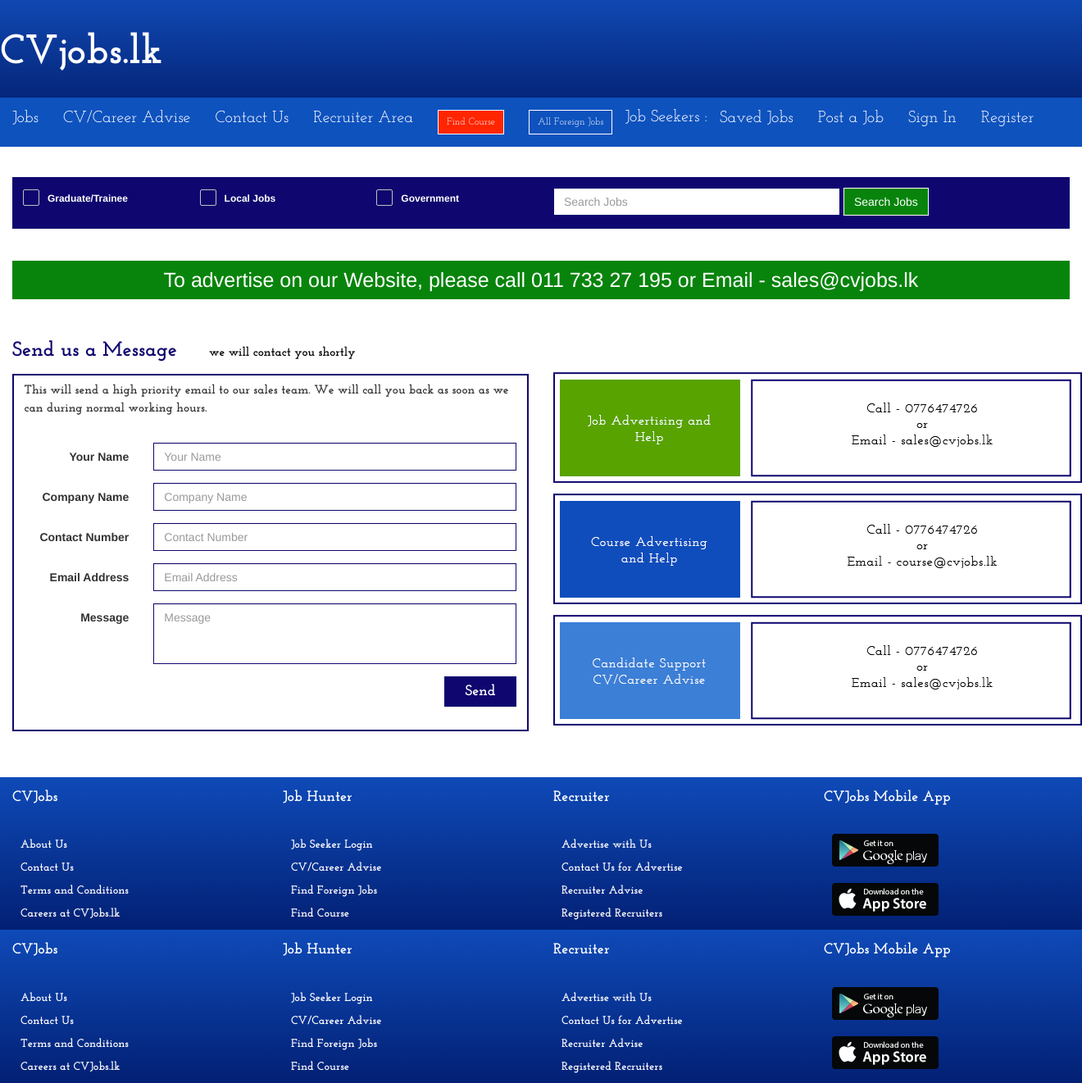
After one commit to Derrain-93/cvjobs, a CodeIgniter app: page /CVJobs/index.php/jobscontroller/loadContactUs in a window 1320 px wide. The commit adds this page. Shown: the whole page at 82% size. Run offline with CodeIgniter, Linux system fonts and the light colour scheme; some libraries are stand-ins or nearby versions.

Commit message:
Redirected to home Page. Contact us/Login pages has been pointed from the button

```diff
--- a/application/controllers/JobsController.php
+++ b/application/controllers/JobsController.php
@@ -52,4 +52,23 @@
     }
 
 
+   public function loadHome()
+   {
+
+       $user['username']="unRegUser";
+       $this->session->set_userdata('email', $user['username']);
+       $this->load->helper(array('form', 'url'));
+       $this->load->view('Header');
+       $this->load->view('index');
+       $this->load->view('Footer');
+   }
+
+   public function loadContactUs()
+   {
+       $this->load->helper(array('form', 'url'));
+       $this->load->view('Header');
+       $this->load->view('ContactUs');
+       $this->load->view('Footer');
+   }
+
 }
--- a/application/controllers/Welcome.php
+++ b/application/controllers/Welcome.php
@@ -10,7 +10,7 @@
             );
         $this->load->helper(array('form', 'url'));
         $this->load->view('Header');
-        $this->load->view('Login',$data);
+        $this->load->view('index',$data);
         $this->load->view('Footer');
     }
 
--- /dev/null
+++ b/application/views/ContactUs.php
@@ -0,0 +1,358 @@
+
+<!DOCTYPE html>
+<html lang="en">
+
+<head>
+    <meta charset="utf-8">
+    <meta http-equiv="X-UA-Compatible" content="IE=edge">
+    <meta name="viewport" content="width=device-width, initial-scale=1">
+    <meta name="description" content="">
+    <meta name="author" content="">
+
+    <title>CVJobs - Contact Us</title>
+
+    <!-- Bootstrap Core CSS -->
+    <link href="css/bootstrap.min.css" rel="stylesheet">
+
+	<!-- OwlCarousel2 CSS -->
+    <link href="css/owl.carousel.css" rel="stylesheet">
+
+    <!-- Custom CSS -->
+	<link href="css/checkbox.css" rel="stylesheet">
+    <link href="css/main.css" rel="stylesheet">
+
+    <!-- HTML5 Shim and Respond.js IE8 support of HTML5 elements and media queries -->
+    <!-- WARNING: Respond.js doesn't work if you view the page via file:// -->
+    <!--[if lt IE 9]>
+        <script src="https://oss.maxcdn.com/libs/html5shiv/3.7.0/html5shiv.js"></script>
+        <script src="https://oss.maxcdn.com/libs/respond.js/1.4.2/respond.min.js"></script>
+    <![endif]-->
+</head>
+
+<body>
+	<div class="wrapper">
+		<!-- Page Content -->
+		<div class="container-fluid">
+			<div class="content">
+				<div class="row-fluid">
+					<div class="col-lg-12">
+						<div class="contact-search-bg">
+							<div class="contact-search-wrapper">
+								<form class="form-inline">
+									<div class="row">
+										<div class="col-lg-2">
+											<label class="control controlCheckbox">
+												<input type="checkbox" />Graduate/Trainee
+												<div class="controlIndicator"></div>
+											</label>
+										</div>
+										<div class="col-lg-2">
+											<label class="control controlCheckbox">
+												<input type="checkbox" />Local Jobs
+												<div class="controlIndicator"></div>
+											</label>
+										</div>
+										<div class="col-lg-2">
+											<label class="control controlCheckbox">
+												<input type="checkbox" />Government
+												<div class="controlIndicator"></div>
+											</label>
+										</div>
+										<div class="col-lg-6">
+											<div class="form-group">
+												<label class="sr-only" for="homeSearchJobs">Search Jobs</label>
+												<input type="text" class="form-control" id="homeSearchJobs" placeholder="Search Jobs">
+											</div>
+											<div class="form-group">
+												<button type="button" class="btn btn-default search-btn">Search Jobs</button>
+											</div>
+										</div>
+									</div>
+								</form>
+							</div>
+						</div>
+					</div>
+				</div>
+
+				<div class="row-fluid">
+					<div class="col-lg-12">
+						<div class="contact-advert-bg">
+							<div class="contact-advert-wrapper">
+								<div class="row">
+									<h4>To advertise on our Website, please call 011 733 27 195 or Email - sales@cvjobs.lk</h4>
+								</div>
+							</div>
+						</div>
+					</div>
+				</div>
+
+				<div class="row-fluid">
+					<div class="col-lg-6">
+                        <h4 class="contact-message-title">Send us a Message <span>we will contact you shortly</span></h4>
+						<div class="contact-message-bg">
+							<div class="contact-message-wrapper">
+								<div class="row-fluid">
+									<span>This will send a high priority email to our sales team. We will call you back as soon as we can during normal working hours.</span>
+                                    <form class="form-horizontal">
+                                        <div class="form-group">
+                                            <label for="contactName" class="col-sm-3 control-label">Your Name</label>
+                                            <div class="col-sm-9">
+                                                <input type="text" class="form-control" id="contactName" placeholder="Your Name">
+                                            </div>
+                                        </div>
+                                        <div class="form-group">
+                                            <label for="contactCompany" class="col-sm-3 control-label">Company Name</label>
+                                            <div class="col-sm-9">
+                                                <input type="text" class="form-control" id="contactCompany" placeholder="Company Name">
+                                            </div>
+                                        </div>
+                                        <div class="form-group">
+                                            <label for="contactNumber" class="col-sm-3 control-label">Contact Number</label>
+                                            <div class="col-sm-9">
+                                                <input type="text" class="form-control" id="contactNumber" placeholder="Contact Number">
+                                            </div>
+                                        </div>
+                                        <div class="form-group">
+                                            <label for="contactEmail" class="col-sm-3 control-label">Email Address</label>
+                                            <div class="col-sm-9">
+                                                <input type="email" class="form-control" id="contactEmail" placeholder="Email Address">
+                                            </div>
+                                        </div>
+                                        <div class="form-group">
+                                            <label for="contactMessage" class="col-sm-3 control-label">Message</label>
+                                            <div class="col-sm-9">
+                                                <textarea id="contactMessage" class="form-control" rows="3" placeholder="Message"></textarea>
+                                            </div>
+                                        </div>
+                                        <div class="form-group">
+                                            <div class="col-sm-offset-2 col-sm-10">
+                                                <button type="submit" class="btn btn-default send-btn pull-right">Send</button>
+                                            </div>
+                                        </div>
+                                    </form>
+								</div>
+							</div>
+						</div>
+					</div>
+
+                    <div class="col-lg-6">
+						<div class="contact-side-advert-bg">
+							<div class="contact-side-advert-wrapper">
+								<div class="row-fluid contact-side-advert-block">
+                                    <picture>
+                                          <source media="(min-width: 40em)" srcset="img/Advertising/jobs.png 1x">
+                                          <source srcset="img/Advertising/jobs-small.png 1x">
+                                          <img src="img/Advertising/jobs-small.png" alt="">
+                                    </picture>
+                                    <!--<img src="img/Advertising/jobs-small.png" srcset="img/Advertising/jobs.png 640w" alt="" />-->
+								</div>
+                                <div class="row-fluid contact-side-advert-block">
+                                    <picture>
+                                          <source media="(min-width: 40em)" srcset="img/Advertising/courses.png 1x">
+                                          <source srcset="img/Advertising/courses-small.png 1x">
+                                          <img src="img/Advertising/courses-small.png" alt="">
+                                    </picture>
+                                    <!--<img src="img/Advertising/courses-small.png" srcset="img/Advertising/courses.png 640w" alt="" />-->
+								</div>
+                                <div class="row-fluid contact-side-advert-block">
+                                    <picture>
+                                          <source media="(min-width: 40em)" srcset="img/Advertising/support.png 1x">
+                                          <source srcset="img/Advertising/support-small.png 1x">
+                                          <img src="img/Advertising/support-small.png" alt="">
+                                    </picture>
+                                    <!--<img src="img/Advertising/support-small.png" srcset="img/Advertising/support.png 640w" alt="" />-->
+								</div>
+							</div>
+						</div>
+					</div>
+				</div>
+			</div>
+		</div>
+		<!-- /.container -->
+
+		<div class="container footer-bg">
+			<!-- Footer -->
+			<footer>
+				<div class="row">
+					<div class="col-lg-3">
+						<h4>CVJobs</h4>
+                        <div class="row">
+                            <a href="#"><p>About Us</p></a>
+                        </div>
+                        <div class="row">
+                            <a href="#"><p>Contact Us</p></a>
+                        </div>
+                        <div class="row">
+                            <a href="#"><p>Terms and Conditions</p></a>
+                        </div>
+                        <div class="row">
+                            <a href="#"><p>Careers at CVJobs.lk</p></a>
+                        </div>
+					</div>
+					<div class="col-lg-3">
+						<h4>Job Hunter</h4>
+                        <div class="row">
+                            <a href="#"><p>Job Seeker Login</p></a>
+                        </div>
+                        <div class="row">
+                            <a href="#"><p>CV/Career Advise</p></a>
+                        </div>
+                        <div class="row">
+                            <a href="#"><p>Find Foreign Jobs</p></a>
+                        </div>
+                        <div class="row">
+                            <a href="#"><p>Find Course</p></a>
+                        </div>
+					</div>
+					<div class="col-lg-3">
+						<h4>Recruiter</h4>
+                        <div class="row">
+                            <a href="#"><p>Advertise with Us</p></a>
+                        </div>
+                        <div class="row">
+                            <a href="#"><p>Contact Us for Advertise</p></a>
+                        </div>
+                        <div class="row">
+                            <a href="#"><p>Recruiter Advise</p></a>
+                        </div>
+                        <div class="row">
+                            <a href="#"><p>Registered Recruiters</p></a>
+                        </div>
+					</div>
+					<div class="col-lg-3">
+						<h4>CVJobs Mobile App</h4>
+                        <div class="row">
+                            <a href="#"><img src="img/Mobile App/PlayStore.png" alt="Play Store" /></a>
+                        </div>
+                        <div class="row">
+                            <br />
+                        </div>
+                        <div class="row">
+                            <a href="#"><img src="img/Mobile App/AppStore.png" alt="App Store" /></a>
+                        </div>
+                        <div class="row">
+
+                        </div>
+					</div>
+				</div>
+				<!--<div class="row">
+					<div class="col-lg-3">
+						<a href="#"><p>About Us</p></a>
+					</div>
+					<div class="col-lg-3">
+						<a href="#"><p>Job Seeker Login</p></a>
+					</div>
+					<div class="col-lg-3">
+						<a href="#"><p>Advertise with Us</p></a>
+					</div>
+					<div class="col-lg-3">
+						<a href="#"><img src="img/Mobile App/PlayStore.png" alt="Play Store" /></a>
+					</div>
+				</div>
+				<div class="row">
+					<div class="col-lg-3">
+						<a href="#"><p>Contact Us</p></a>
+					</div>
+					<div class="col-lg-3">
+						<a href="#"><p>CV/Career Advise</p></a>
+					</div>
+					<div class="col-lg-3">
+						<a href="#"><p>Contact Us for Advertise</p></a>
+					</div>
+					<div class="col-lg-3">
+
+					</div>
+				</div>
+				<div class="row">
+					<div class="col-lg-3">
+						<a href="#"><p>Terms and Conditions</p></a>
+					</div>
+					<div class="col-lg-3">
+						<a href="#"><p>Find Foreign Jobs</p></a>
+					</div>
+					<div class="col-lg-3">
+						<a href="#"><p>Recruiter Advise</p></a>
+					</div>
+					<div class="col-lg-3">
+						<a href="#"><img src="img/Mobile App/AppStore.png" alt="App Store" /></a>
+					</div>
+				</div>
+				<div class="row">
+					<div class="col-lg-3">
+						<a href="#"><p>Careers at CVJobs.lk</p></a>
+					</div>
+					<div class="col-lg-3">
+						<a href="#"><p>Find Course</p></a>
+					</div>
+					<div class="col-lg-3">
+						<a href="#"><p>Registered Recruiters</p></a>
+					</div>
+					<div class="col-lg-3">
+
+					</div>
+				</div>-->
+			</footer>
+		</div>
+		<!-- /.container -->
+	</div>
+
+    <!-- jQuery -->
+    <script src="js/jquery.js"></script>
+
+    <!-- Bootstrap Core JavaScript -->
+    <script src="js/bootstrap.min.js"></script>
+
+	<!-- OwlCarousel2 js -->
+    <script src="js/owl.carousel.js"></script>
+	<!-- Script to Activate the Carousel -->
+    <script>
+    $(document).ready(function(){
+		var owl = $('.owl-carousel');
+
+		owl.owlCarousel({
+			items:4,
+			loop:true,
+			margin:1,
+			autoplay:true,
+			autoplayTimeout:3000,
+			autoplayHoverPause:true,
+			responsiveClass:true,
+			responsive:{
+				0:{
+					items:1,
+					nav:false
+				},
+				200:{
+					items:1,
+					nav:false
+				},
+				400:{
+					items:1,
+					nav:false
+				},
+				600:{
+					items:2,
+					nav:false
+				},
+				800:{
+					items:2,
+					nav:false
+				},
+				1000:{
+					items:3,
+					nav:false,
+					loop:false
+				},
+				1200:{
+					items:3,
+					nav:false,
+					loop:false
+				}
+			}
+		});
+	});
+    </script>
+
+</body>
+
+</html>
--- a/application/views/Header.php
+++ b/application/views/Header.php
@@ -51,13 +51,13 @@
 				<div class="collapse navbar-collapse" id="bs-example-navbar-collapse-1">
 					<ul class="nav navbar-nav navbar-left">
 						<li>
-							<a href="#">Jobs</a>
+							<a href="<?php echo base_url('index.php/JobsController/loadHome') ?>">Jobs</a>
 						</li>
 						<li>
 							<a href="#">CV/Career Advise</a>
 						</li>
 						<li>
-							<a href="#">Contact Us</a>
+							<a href="<?php echo base_url('index.php/JobsController/loadContactUs') ?>">Contact Us</a>
 						</li>
 						<li>
 							<a href="#">Recruiter Area</a>
@@ -78,7 +78,7 @@
 							<a href="<?php echo base_url('index.php/JobsController') ?>">Post a Job</a>
 						</li>
 						<li>
-							<a href="#">Sign In</a>
+							<a href="<?php echo base_url('index.php/Login/authenticate') ?>">Sign In</a>
 						</li>
 						<li>
 							<a href="#">Register</a>
```
Also changed, not shown: Assets/Uploads/6.jpg (added).
